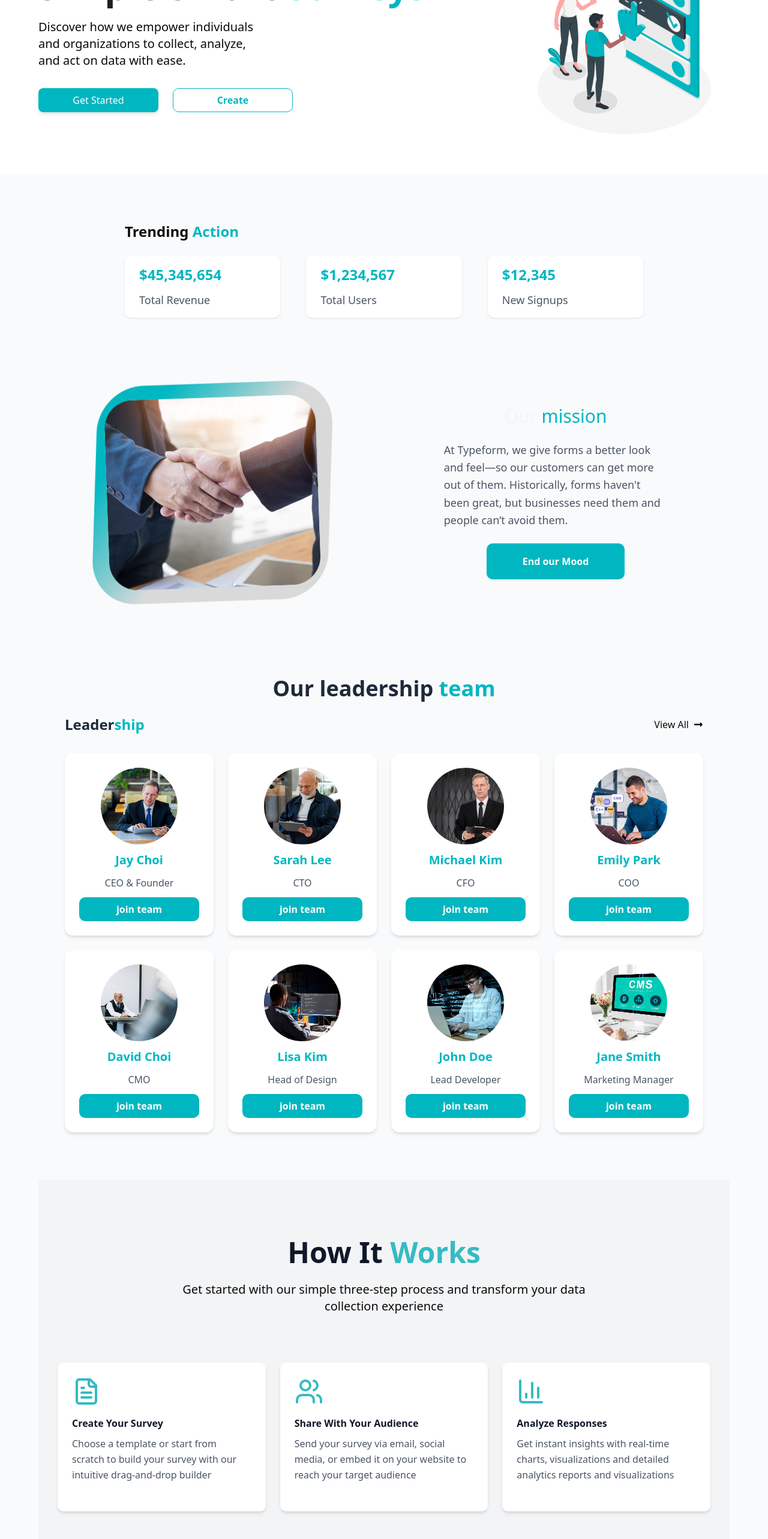
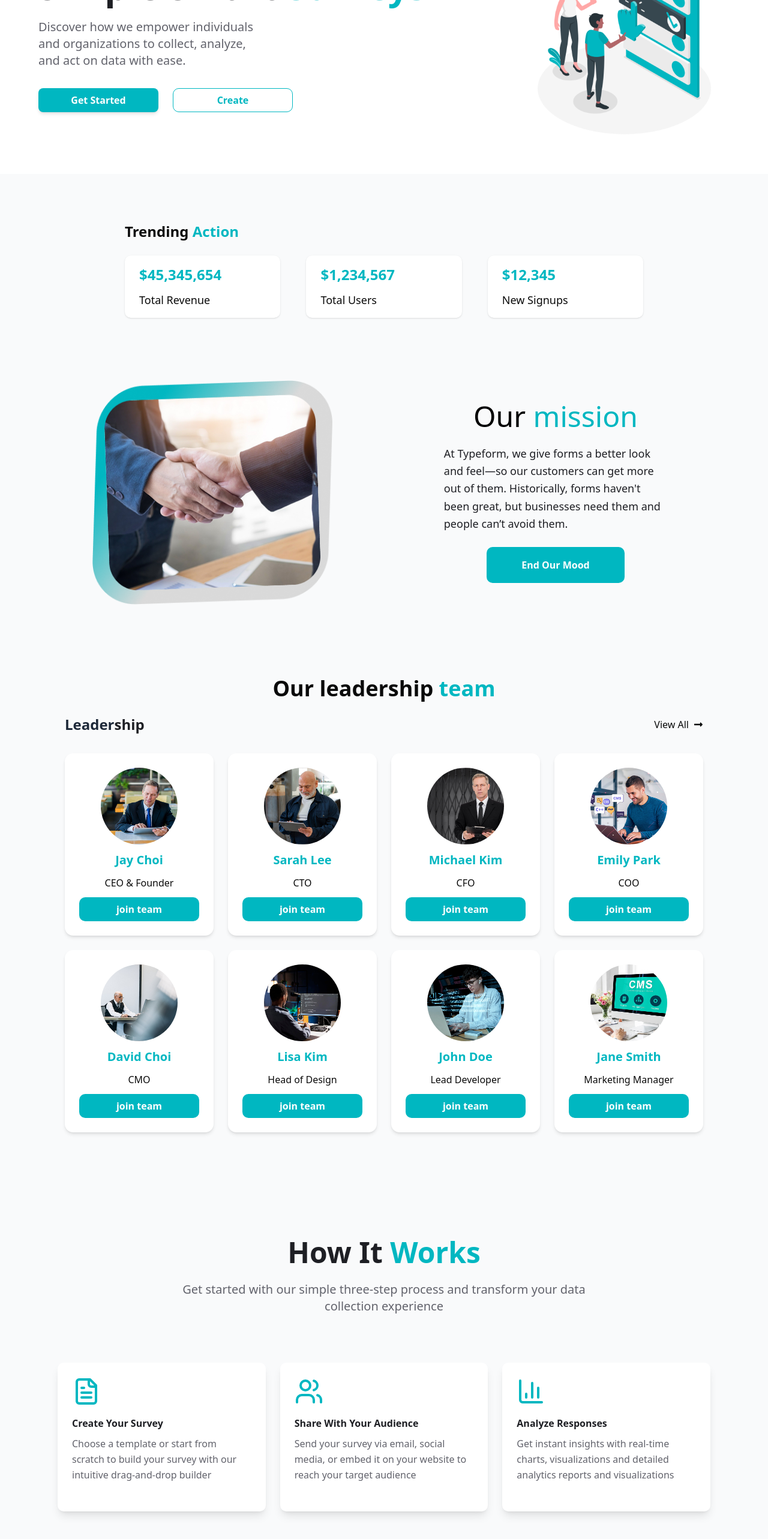
Before and after one commit to YoussefAbdelrazk/Survey-Landing, a React (Vite) app: page /about in a window 1280 px wide. Shown: the part 180-2746 px from the top of the page at 60% size. Built offline with nearby package versions, Linux system fonts and the light colour scheme.

Commit message:
handle about-us theme

```diff
--- a/src/components/about-us/AboutHero.jsx
+++ b/src/components/about-us/AboutHero.jsx
@@ -2,13 +2,16 @@ import { Link } from "react-router-dom";
 
 function AboutHero() {
   return (
-    <section className="flex flex-col md:flex-row items-center justify-center w-full px-4 md:px-16 py-12 gap-8 bg-white ">
+    <section className="flex flex-col md:flex-row items-center justify-center w-full px-4 md:px-16 py-16 md:py-12 gap-8 bg-white dark:bg-black ">
       <div>
         <div className="flex flex-col gap-6 items-center md:items-start mb-8">
-          <h1 className="text-2xl md:text-4xl lg:text-6xl font-bold text-[rgba(30,31,36,1)]">
-            Simple Smart <span className="text-[#00B7C1]">Surveys</span>
+          <h1 className="text-2xl md:text-4xl lg:text-6xl font-bold text-primary-text dark:text-primary-text text-center md:text-left">
+            Simple Smart{" "}
+            <span className="text-primary-btn black:text-primary-btn">
+              Surveys
+            </span>
           </h1>
-          <p className="md:text-lg lg:text-xl max-w-[70%] lg:max-w-[50%]">
+          <p className="md:text-lg lg:text-xl max-w-[70%] lg:max-w-[50%] text-secondary-text dark:text-secondary-text ">
             Discover how we empower individuals and organizations to collect,
             analyze, and act on data with ease.
           </p>
@@ -17,14 +20,14 @@ function AboutHero() {
         <div className="flex flex-col md:flex-row gap-6 items-center justify-center md:justify-start">
           <Link
             to="/sign-up"
-            className="bg-[#00B7C1] text-white px-5 py-3 rounded-md shadow-md hover:bg-[#0099a0] transition-colors duration-300 w-[200px] h-[40px] flex items-center justify-center"
+            className="bg-primary-btn black:primary-btn text-white px-5 py-3 rounded-md shadow-md hover:bg-primary-btn-hover transition-colors duration-300 w-[200px] h-[40px] flex items-center justify-center font-bold"
           >
             Get Started
           </Link>
 
           <Link
             to="/sign-in"
-            className="px-5 py-3 rounded-lg border border-[#00B7C1] text-[#00B7C1] hover:bg-[#e0fafa] transition-colors duration-300 h-[40px] w-[200px] flex items-center justify-center"
+            className="px-5 py-3 rounded-lg border border-[#00B7C1] text-primary-btn dark:text-primary-btn hover:bg-outline-btn-hover transition-colors duration-300 h-[40px] w-[200px] flex items-center justify-center"
           >
             <span className="font-bold ">Create</span>
           </Link>
--- a/src/components/about-us/AboutMission.jsx
+++ b/src/components/about-us/AboutMission.jsx
@@ -22,19 +22,19 @@ function AboutMission() {
 
       {/* Right side text */}
       <div className="w-full md:w-1/2 flex flex-col justify-center items-center gap-6">
-        <h2 className="text-2xl md:text-3xl   text-secondary font-medium">
-          Our <span className="text-[#00B7C1]">mission</span>
+        <h2 className="text-3xl md:text-4xl lg:text-5xl font-medium text-black dark:text-white text-center md:text-left">
+          Our <span className="text-primary-btn dark:text-primary-btn">mission</span>
         </h2>
-        <p className="text-gray-600 text-base md:text-lg leading-relaxed lg:max-w-[70%]">
+        <p className="text-primary-text dark:text--text text-base md:text-lg leading-relaxed lg:max-w-[70%]">
           At Typeform, we give forms a better look and feel—so our customers can
           get more out of them. Historically, forms haven't been great, but
           businesses need them and people can’t avoid them.
         </p>
         <Link
           to="/mood"
-          className="flex justify-center items-center font-bold bg-[#00B7C1]  text-white transition-all py-3 px-5 h-[60px] w-[230px] rounded-lg"
+          className="flex justify-center items-center font-bold bg-primary-btn  text-white transition-all py-3 px-5 h-[60px] w-[230px] rounded-lg"
         >
-          End our Mood
+          End Our Mood
         </Link>
       </div>
     </section>
--- a/src/components/about-us/AboutTeam.jsx
+++ b/src/components/about-us/AboutTeam.jsx
@@ -36,14 +36,14 @@ function AboutTeam() {
   return (
     <section className="px-6 py-12">
       {/* Section Heading */}
-      <h2 className="text-2xl md:text-3xl lg:text-4xl font-bold text-gray-800 text-center mb-6">
-        Our leadership <span className="text-[#00B7C1]">team</span>
+      <h2 className="text-2xl md:text-3xl lg:text-4xl font-bold  text-center mb-6">
+        Our leadership <span className="text-primary-btn dark:text-primarty-btn">team</span>
       </h2>
 
       {/* Subheading + CTA */}
       <div className="flex justify-between items-center mb-8">
         <h4 className="text-xl md:text-2xl font-bold text-gray-800">
-          Leader<span className="text-[#00B7C1]">ship</span>
+          Leader<span className="text-primary-text d">ship</span>
         </h4>
 
         <Link
@@ -59,20 +59,20 @@ function AboutTeam() {
         {teamData.map((member) => (
           <div
             key={member.id}
-            className=" bg-white shadow-md rounded-xl p-6 flex flex-col gap-3 items-center text-center"
+            className="shadow-md rounded-xl p-6 flex flex-col gap-3 items-center text-center bg-white dark:bg-black"
           >
             <img
               src={member.image}
               alt={member.title}
               className="w-32 h-32 rounded-full  object-cover"
             />
-            <h3 className="text-xl font-semibold text-[#00B7C1]">
+            <h3 className="text-xl font-semibold text-primary-btn dark:text-primary-btn">
               {member.title}
             </h3>
-            <p className="text-gray-600">{member.position}</p>
+            <p className="">{member.position}</p>
             <Link
               to="/"
-              className="w-[200px] h-[40px] bg-[#00B7C1] text-white flex items-center justify-center rounded-lg  hover:bg-[#00a3b0] font-bold"
+              className="w-[200px] h-[40px] bg-primary-btn text-white flex items-center justify-center rounded-lg  hover:bg-primary-btn-hover font-bold"
             >
               join team
             </Link>
--- a/src/components/about-us/AboutTrending.jsx
+++ b/src/components/about-us/AboutTrending.jsx
@@ -22,16 +22,16 @@ function AboutTrending() {
       className="w-full max-w-4xl  px-4 py-8"
     >
       <h2 className="text-lg md:text-xl lg:text-2xl font-bold mb-6 text-start ">
-        Trending <span className="text-[#00B7C1]">Action</span>
+        Trending <span className="text-primary-btn dark:text-primary-btn">Action</span>
       </h2>
 
       <div className="flex flex-col md:flex-row items-center justify-between gap-8">
         {TrendingData.map((item) => (
-          <div key={item.id} className="flex flex-col gap-3 bg-white rounded-lg px-6 py-4 shadow-sm w-full md:w-[30%]">
-            <span className="text-xl md:text-2xl font-semibold text-[#00B7C1] ">
+          <div key={item.id} className="flex flex-col gap-3 bg-white dark:bg-black rounded-lg px-6 py-4 shadow-sm w-full md:w-[30%]">
+            <span className="text-xl md:text-2xl font-semibold text-primary-btn dark:text-primary-btn">
               {item.action}
             </span>
-            <span className="text-gray-600 text-base md:text-lg font-medium">
+            <span className="text-disabled-btn dark:text-disabled-btn text-base md:text-lg font-medium">
               {item.description}
             </span>
           </div>
--- a/src/components/about-us/AboutWorks.jsx
+++ b/src/components/about-us/AboutWorks.jsx
@@ -31,14 +31,14 @@ const steps = [
 
 function AboutWorks() {
   return (
-    <section className="py-24 bg-gray-100 dark:bg-gray-800 transition-colors duration-200">
+    <section className="py-24 ">
       <div className="max-w-7xl mx-auto px-4 sm:px-6 lg:px-8">
         {/* Header */}
         <div className="text-center mb-20">
-          <h2 className="text-3xl md:text-4xl lg:text-5xl font-bold text-gray-900 dark:text-white mb-6">
-            How It <span style={{ color: "#35bbc3" }}>Works</span>
+          <h2 className="text-3xl md:text-4xl lg:text-5xl font-bold text-primary-text dark:text-primary-text mb-6">
+            How It <span className="text-primary-btn dark:text-primary-btn">Works</span>
           </h2>
-          <p className="text-sm md:text-base lg:text-xl  max-w-3xl mx-auto  md:max-w-[70%] ">
+          <p className="text-sm md:text-base lg:text-xl  max-w-3xl mx-auto  md:max-w-[70%] text-secondary-text dark:text-secondary-text">
             Get started with our simple three-step process and transform your
             data collection experience
           </p>
@@ -49,20 +49,19 @@ function AboutWorks() {
           {steps.map((step, index) => (
             <Card
               key={index}
-              className="w-full shadow-md rounded-lg hover:shadow-lg transition-shadow duration-300 h-full"
+              className="w-full shadow-lg rounded-lg hover:shadow-lg transition-shadow duration-300 h-full bg-white dark:bg-black"
             >
               <CardBody className="p-6">
                 <step.icon
-                  className="mb-4 h-12 w-12"
-                  style={{ color: "#35bbc3" }}
+                  className="mb-4 h-12 w-12 text-primary-btn dark:text-primary-btn"
                 />
                 <Typography
                   variant="h6"
-                  className="mb-2 text-gray-900 dark:text-white"
+                  className="mb-2 text-primary-text dark:text-primary-text font-semibold"
                 >
                   {step.title}
                 </Typography>
-                <Typography className="text-gray-600 dark:text-gray-400">
+                <Typography className="text-secondary-text dark:text-secondary-text">
                   {step.description}
                 </Typography>
               </CardBody>
--- a/src/index.css
+++ b/src/index.css
@@ -47,9 +47,8 @@
   --color-secondary-text: var(--secondary-text);
   --color-disabled-text: var(--disabled-text);
   --color-disabled-back: var(--disabled-back);
-  /* --color-primary-btn-hover: var(--primary-btn);
-  --color-secondary-btn-hover: var(--secondary-btn); */
-
+  --color-primary-btn-hover: var(--primary-btn-hover);
+  --color-outline-btn-hover: var(--outline-btn-hover);
 }
 
 :root {
@@ -93,6 +92,8 @@
    --secondary-text: #62636C;
    --disabled-text: #80828D;
    --disabled-back: #EFF0F3;
+  --primary-btn-hover: #00D1DC;
+  --outline-btn-hover: #e0fafa;
 
 
 }
@@ -138,6 +139,9 @@
    --secondary-text: #B2B3BD;
    --disabled-text: #A2A4B0;
    --disabled-back: #222325;
+  --primary-btn-hover: #00B7C1;
+  --outline-btn-hover: #153f41;
+
 
 
 }
--- a/src/pages/About.jsx
+++ b/src/pages/About.jsx
@@ -9,7 +9,7 @@ const About = () => {
   return (
     <div className="flex flex-col  ">
       <AboutHero />
-      <div className="bg-gray-50 flex flex-col items-center justify-center w-full px-4 md:px-16 py-12 gap-8">
+      <div className="bg-gray-50 dark:bg-gray-800 flex flex-col items-center justify-center w-full px-4 md:px-16 py-12 gap-8">
         <AboutTrending />
         <AboutMission />
         <AboutTeam />
```
Also changed, not shown: src/components/about-us/AboutLeader.jsx (+15 -6 lines).
